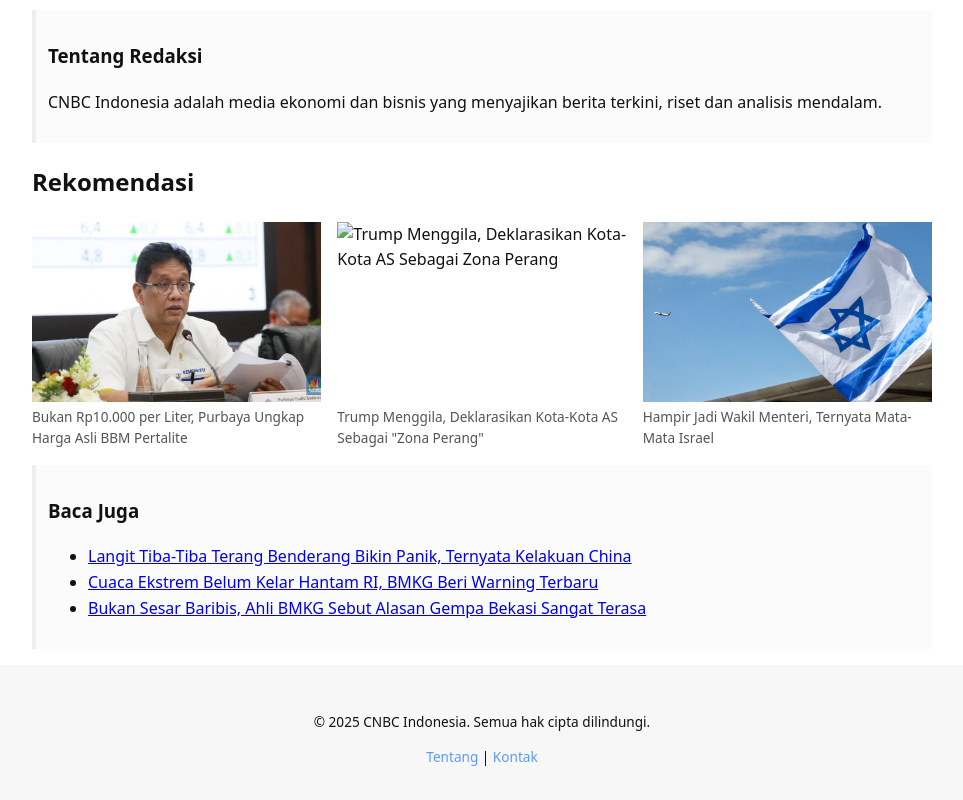
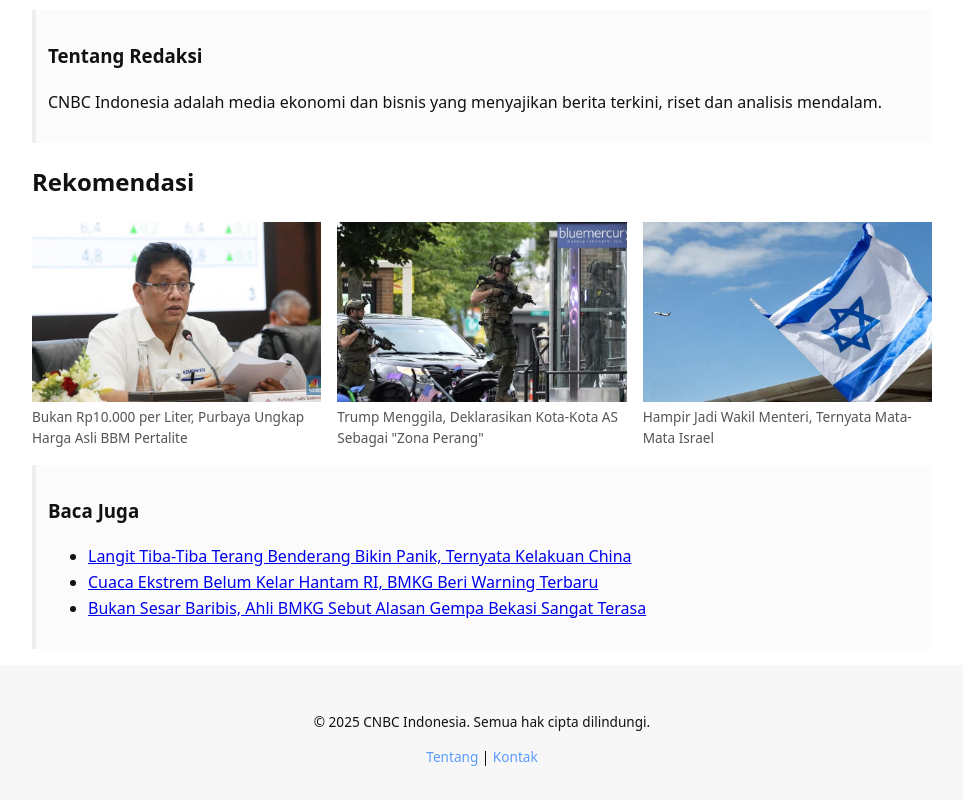
Before and after one commit to xzael24/Tugas-PemrogramanWeb-P2, a plain HTML site: page artikel-responsif.html in a window 1280 px wide. Shown: the part 1288-2088 px from the top of the page, without its empty margins (158-1121 px from the left). Drawn offline with Linux system fonts and the light colour scheme.

Commit message:
salah dikit 2x

```diff
--- a/artikel-responsif.html
+++ b/artikel-responsif.html
@@ -190,7 +190,7 @@
 
           <figure>
             <a href="#">
-              <img src="img/" alt="Trump Menggila, Deklarasikan Kota-Kota AS Sebagai Zona Perang" loading="lazy" />
+              <img src="img/galeri-2.jpeg" alt="Trump Menggila, Deklarasikan Kota-Kota AS Sebagai Zona Perang" loading="lazy" />
               <figcaption>Trump Menggila, Deklarasikan Kota-Kota AS Sebagai "Zona Perang"</figcaption>
             </a>
           </figure>
```
